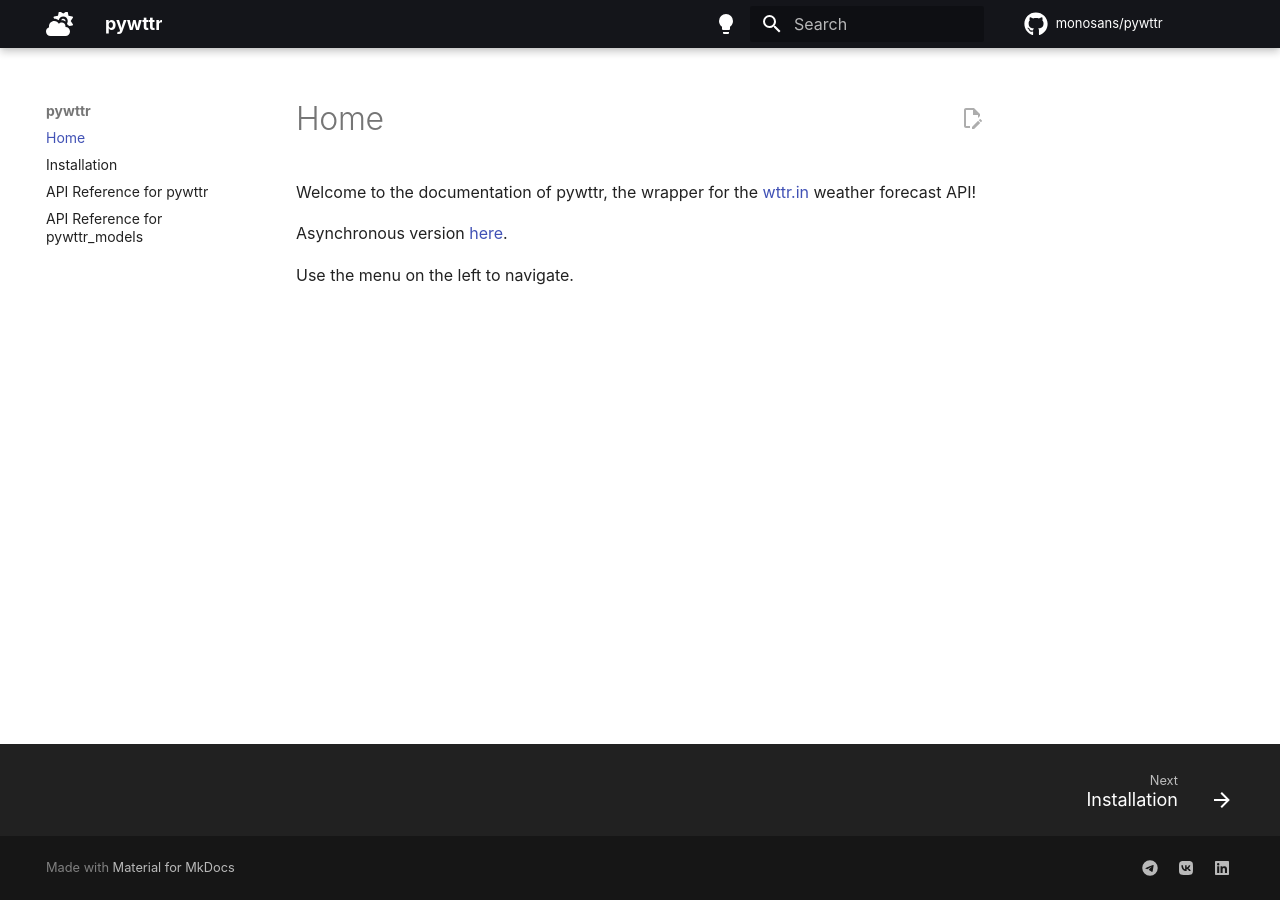
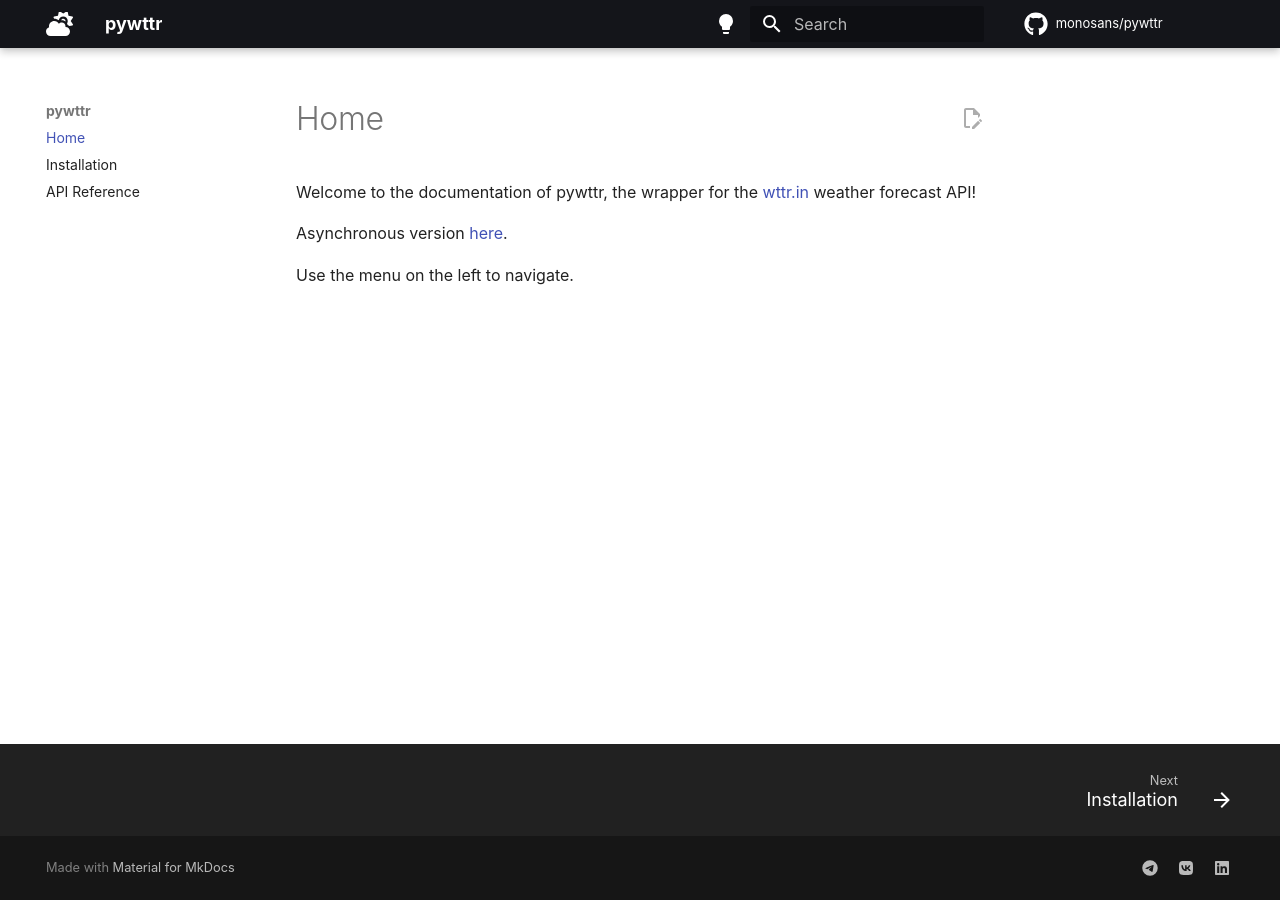
Before and after one commit to monosans/pywttr, an MkDocs documentation site: the page built from docs/index.md, in a window 1280 px wide. Built offline with MkDocs 1.6.1 and Material for MkDocs 9.7.7, drawn with Linux system fonts in a browser that asks for light colours; comment, search, counter and statistics services are not loaded.

Commit message:
Improve docs

```diff
--- a/docs/api-models.md
+++ /dev/null
@@ -1,5 +0,0 @@
-# API Reference for pywttr_models
-
-`pywttr_models` is available as `pywttr.models`.
-
-::: pywttr_models
--- a/docs/api.md
+++ b/docs/api.md
@@ -1,3 +1,3 @@
-# API Reference for pywttr
+# API Reference
 
 ::: pywttr
--- a/mkdocs.yml
+++ b/mkdocs.yml
@@ -6,7 +6,6 @@
   - index.md
   - install.md
   - api.md
-  - api-models.md
 theme:
   name: material
   features:
@@ -55,11 +54,13 @@
       default_handler: python
       handlers:
         python:
-          load_external_modules: true
           options:
             filters:
               - "!^_(?:[^_].*[^_]|_(?:all|doc|main|module|new|slots)__)$"
+            inherited_members: true
+            load_external_modules: true
             members_order: source
+            merge_init_into_class: true
             show_category_heading: true
             show_if_no_docstring: true
             show_signature_annotations: true
```
